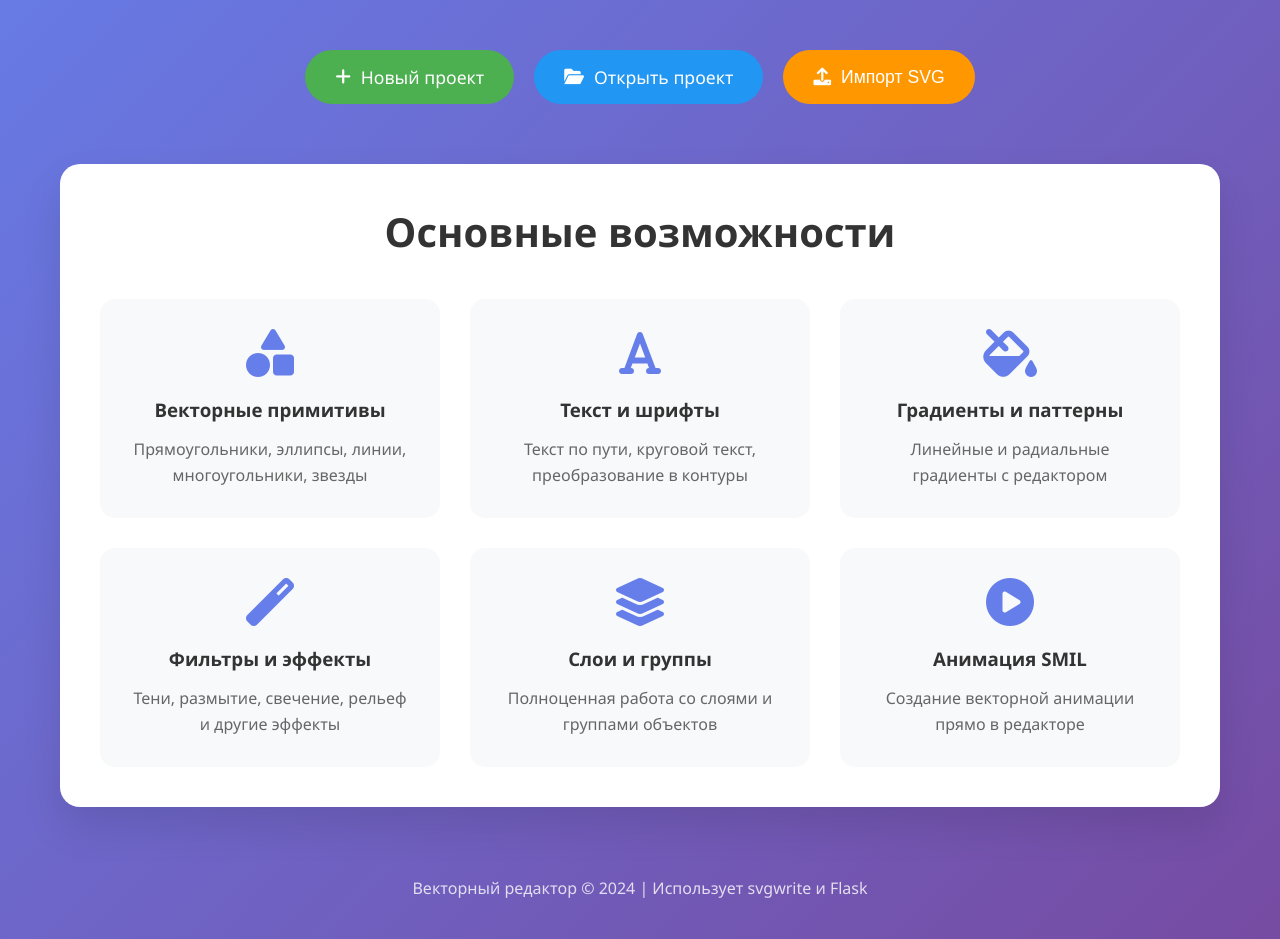
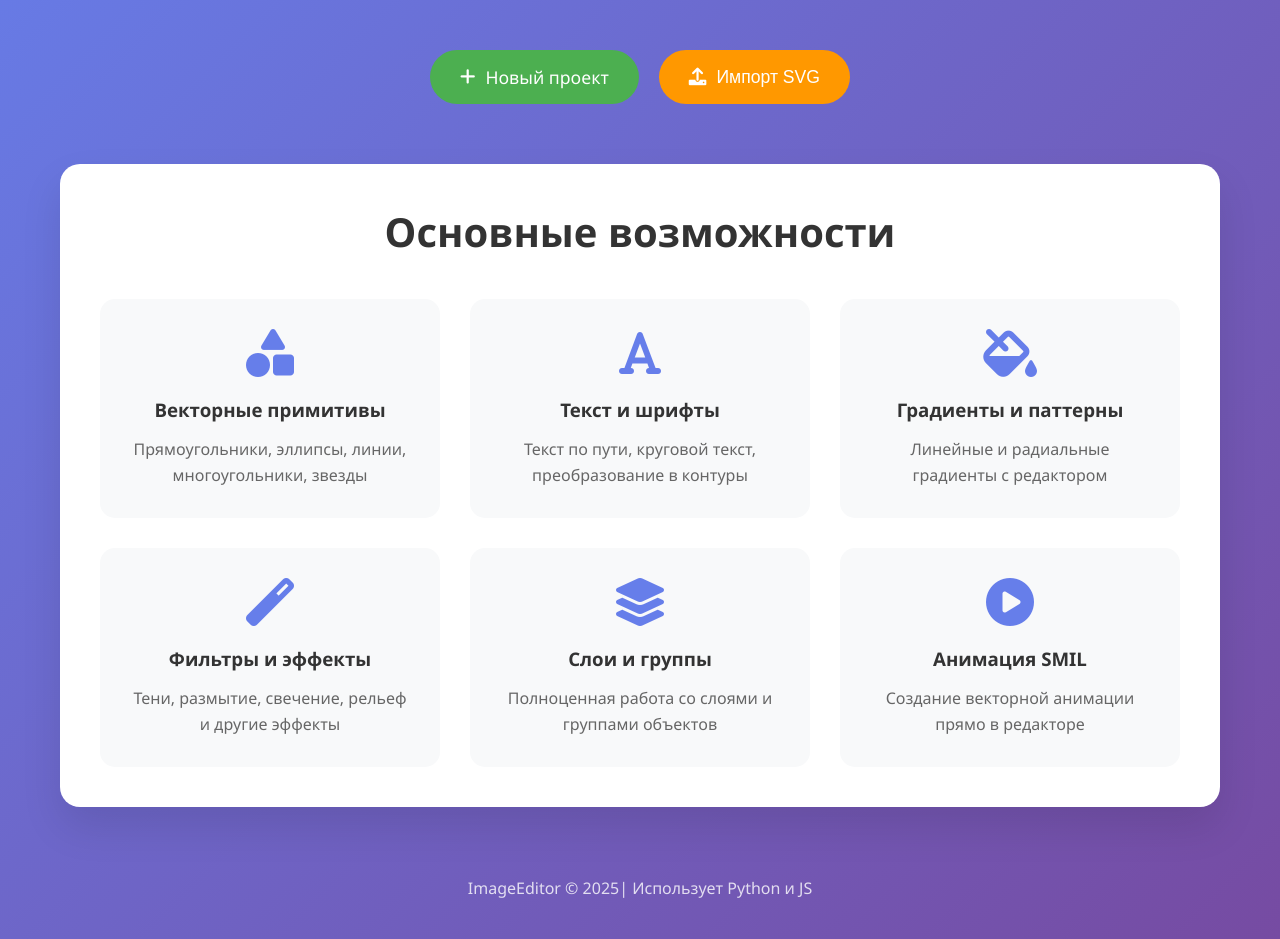
Before and after one commit to maraIex/ImageEditor, a Flask app: template templates/vector_editor.html in a window 1280 px wide. Shown: the part 177-1116 px from the top of the page. Run offline with Flask 3, Linux system fonts and the light colour scheme; the template is opened without the code that fills it, so the values that code supplies are empty.

Commit message:
-cleaning for good passing

```diff
--- a/app.py
+++ b/app.py
@@ -39,7 +39,7 @@ def raster_editor():
 @app.route("/vector")
 def vector_editor():
     # Векторный редактор
-    return render_template("vector_editor.html")
+    return render_template("editor.html")
 
 @app.route("/3d")
 def three_d_editor():
--- a/templates/vector_editor.html
+++ b/templates/vector_editor.html
@@ -20,9 +20,9 @@
                 <a href="/vector_editor" class="btn btn-primary">
                     <i class="fas fa-plus"></i> Новый проект
                 </a>
-                <a href="/projects" class="btn btn-secondary">
-                    <i class="fas fa-folder-open"></i> Открыть проект
-                </a>
+<!--                <a href="/projects" class="btn btn-secondary">-->
+<!--                    <i class="fas fa-folder-open"></i> Открыть проект-->
+<!--                </a>-->
                 <button id="import-btn" class="btn btn-success">
                     <i class="fas fa-upload"></i> Импорт SVG
                 </button>
@@ -66,7 +66,7 @@
         </main>
 
         <footer>
-            <p>Векторный редактор © 2024 | Использует svgwrite и Flask</p>
+            <p>ImageEditor © 2025| Использует Python и JS</p>
         </footer>
     </div>
 
```
